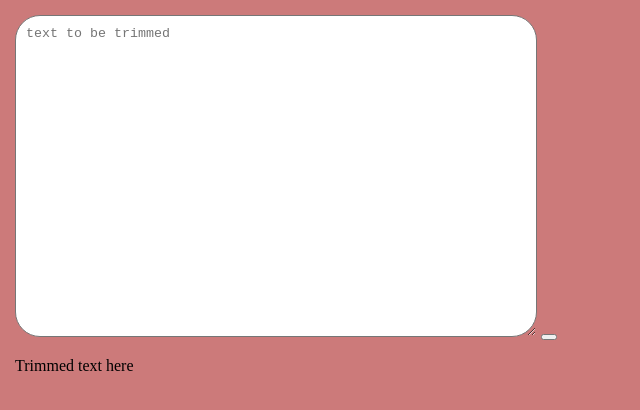
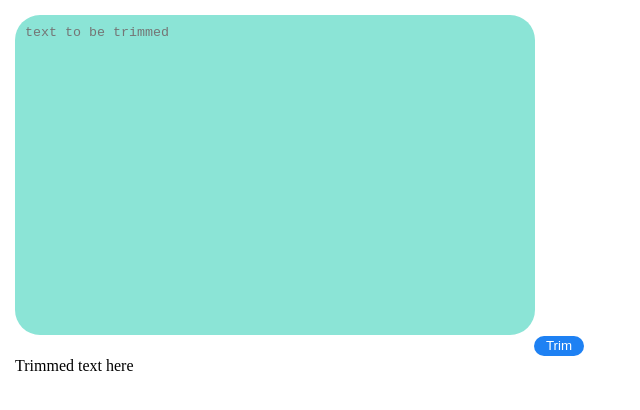
Before and after one commit to Marshall126/Character-Trimmer, a plain HTML site: page index.html in a window 1280 px wide. Shown: the whole page, without its empty margins (0-640 px from the left). Drawn offline with nearby package versions, Linux system fonts and the light colour scheme.

Commit message:
Design stuff but button hover is br0ke

```diff
--- a/index.html
+++ b/index.html
@@ -8,7 +8,7 @@
   <body>
     <form class="naGot" onsubmit="return false">
         <textarea placeholder="text to be trimmed" id="trimText"></textarea>
-        <button class="nameButton"></button>
+        <button class="nameButton">Trim</button>
     </form>
     <p id="result">Trimmed text here</p>
     <ul id="spamCont"></ul>
--- a/resources/css/style.css
+++ b/resources/css/style.css
@@ -1,5 +1,4 @@
 body{
-    background-color:rgba(179, 55, 55, 0.664);
     margin:15px;
 }
 
@@ -10,4 +9,24 @@ form textarea#trimText{
     height:300px;
     outline-width:0;
     padding:10px;
+    border:none;
+    resize: none;
+    background-color:rgba(25, 202, 173,0.5);
 }
+form button.nameButton{
+    height:20px;
+    width:50px;
+    border:none;
+    border-radius:10px;
+    position:relative;
+    color:white;
+    top:15px;
+    cursor: pointer;
+    right:5px;
+    outline-width: 0;
+    background-color:rgb(30, 129, 243);
+}
+
+form button.nameButton:active{
+    background-color:rgb(26, 96, 177);
+}
--- a/resources/javascript/getName.js
+++ b/resources/javascript/getName.js
@@ -15,4 +15,15 @@ $(document).ready(function(){
             $('#spamCont').append(spamDispl);
         }
     });
+    $('.nameButton').hover(function(){
+        $(this).animate({
+        'height':'25px',
+        'width':'67px'
+        }, function(){
+            $(this).animate({
+                'height':'20px',
+                'width':'60px'
+            })
+        });
+    })
 })
```
